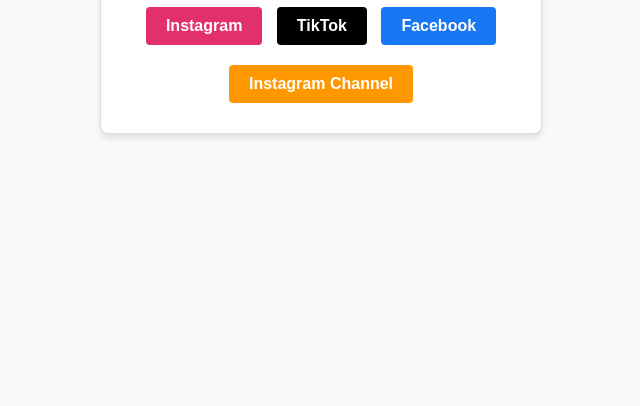
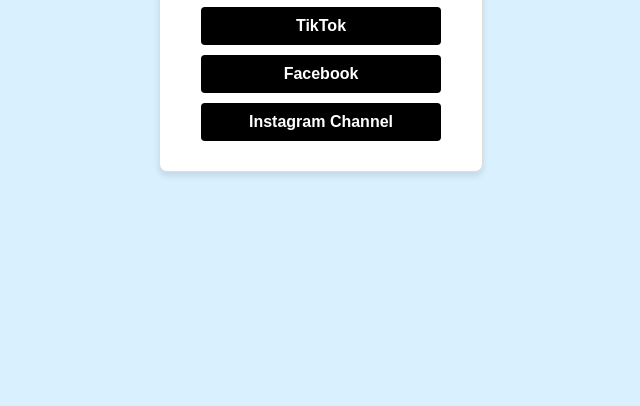
Before and after one commit to samuelsokpo/mathetc_onlinecommunity, a plain HTML site: page index.html in a window 1280 px wide. Shown: the part 394-800 px from the top of the page, without its empty margins (319-959 px from the left). Drawn offline with Linux system fonts and the light colour scheme.

Commit message:
Update index.html (align to center and make buttons black)

```diff
--- a/index.html
+++ b/index.html
@@ -9,7 +9,7 @@
             font-family: Arial, sans-serif;
             margin: 0;
             padding: 0;
-            background-color: #f9f9f9;
+            background-color: #d9f0ff; /* Light blue background */
             display: flex;
             justify-content: center;
             align-items: center;
@@ -35,52 +35,26 @@
 
         p {
             font-size: 16px;
-            color: #555;
+            color: #ffffff; /* White text */
             margin-bottom: 20px;
         }
 
         .button {
-            display: inline-block;
-            margin: 10px 5px;
+            display: block; /* Buttons aligned to center */
+            margin: 10px auto; /* Center the buttons horizontally */
             padding: 10px 20px;
             font-size: 16px;
             font-weight: bold;
             text-decoration: none;
             color: #fff;
+            background-color: #000; /* Black buttons */
             border-radius: 4px;
             transition: background-color 0.3s ease;
+            max-width: 200px; /* Optional: Limit button width */
         }
 
-        .instagram {
-            background-color: #e1306c; /* Instagram pink */
-        }
-
-        .instagram:hover {
-            background-color: #c0255b;
-        }
-
-        .facebook {
-            background-color: #1877f2; /* Facebook blue */
-        }
-
-        .facebook:hover {
-            background-color: #145dbf;
-        }
-
-        .tiktok {
-            background-color: #010101; /* TikTok black */
-        }
-
-        .tiktok:hover {
-            background-color: #333333;
-        }
-
-        .instagram-channel {
-            background-color: #ff9800; /* Orange for the channel */
-        }
-
-        .instagram-channel:hover {
-            background-color: #e68a00;
+        .button:hover {
+            background-color: #333; /* Darker black on hover */
         }
     </style>
 </head>
@@ -88,10 +62,10 @@
     <div class="container">
         <h1>Mathetc Learning Center</h1>
         <p>Join our online community:</p>
-        <a href="https://www.instagram.com" target="_blank" class="button instagram">Instagram</a>
-        <a href="https://www.tiktok.com" target="_blank" class="button tiktok">TikTok</a>
-        <a href="https://www.facebook.com" target="_blank" class="button facebook">Facebook</a>
-        <a href="https://www.instagram.com/channels" target="_blank" class="button instagram-channel">Instagram Channel</a>
+        <a href="https://www.instagram.com" target="_blank" class="button">Instagram</a>
+        <a href="https://www.tiktok.com" target="_blank" class="button">TikTok</a>
+        <a href="https://www.facebook.com" target="_blank" class="button">Facebook</a>
+        <a href="https://www.instagram.com/channels" target="_blank" class="button">Instagram Channel</a>
     </div>
 </body>
 </html>
```
